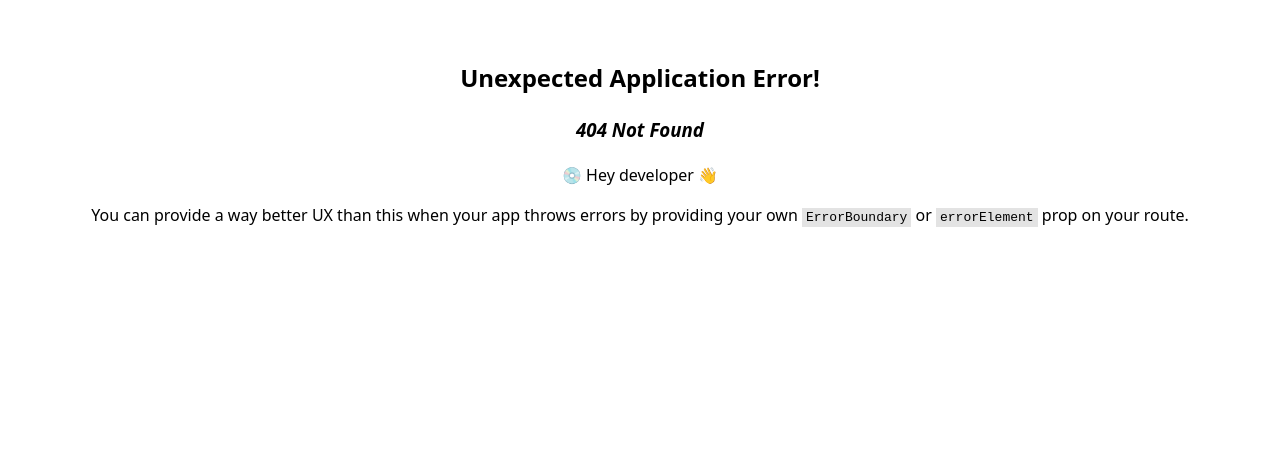
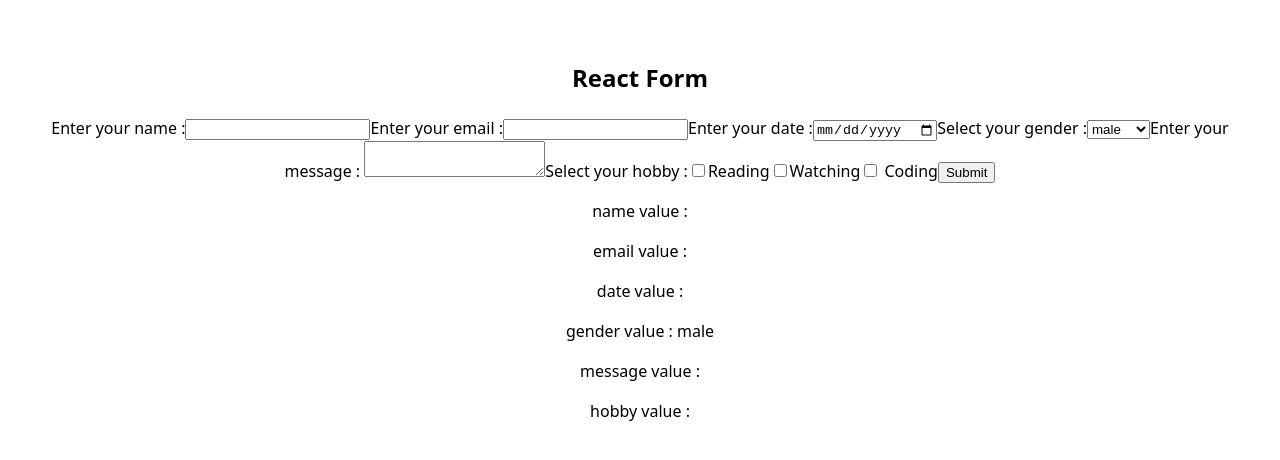
Before and after one commit to rizkydharma02/latihan-reactjs, a React (Vite) app: page /forms in a window 1280 px wide. Before the commit this address had no page. Shown: the top 460 px of the page. Built offline with nearby package versions, Linux system fonts and the light colour scheme.

Commit message:
add component ReactForm

```diff
--- /dev/null
+++ b/src/components/ReactForm.jsx
@@ -0,0 +1,101 @@
+import { useState } from 'react';
+
+const ReactForm = () => {
+  const [name, setName] = useState('');
+  const [email, setEmail] = useState('');
+  const [isDate, setIsDate] = useState('');
+  const [gender, setGender] = useState('male');
+  const [message, setMessage] = useState('');
+  const [hobby, setHobby] = useState({});
+
+  const handleSubmit = (e) => {
+    e.preventDefault();
+    console.log('Name:', name);
+    console.log('Email:', email);
+    console.log('Date:', isDate);
+    console.log('Gender:', gender);
+    console.log('Message:', message);
+    console.log('Hobby:', hobby);
+  };
+
+  const handleInputName = (e) => {
+    setName(e.target.value);
+  };
+
+  const handleInputEmail = (e) => {
+    setEmail(e.target.value);
+  };
+
+  const handleInputDate = (e) => {
+    setIsDate(e.target.value);
+  };
+
+  const handleInputGender = (e) => {
+    setGender(e.target.value);
+  };
+
+  const handleInputMessage = (e) => {
+    setMessage(e.target.value);
+  };
+
+  const handleInputHobby = (e) => {
+    setHobby((prev) => ({
+      ...prev,
+      [e.target.name]: e.target.checked,
+    }));
+  };
+
+  return (
+    <>
+      <h2>React Form</h2>
+      <form action="" onSubmit={handleSubmit}>
+        <label htmlFor="name">
+          Enter your name :
+          <input type="text" onChange={handleInputName} value={name} name="name" id="name" />
+        </label>
+        <label htmlFor="email">
+          Enter your email :
+          <input type="email" onChange={handleInputEmail} value={email} name="email" id="email" />
+        </label>
+        <label htmlFor="date">
+          Enter your date :
+          <input type="date" onChange={handleInputDate} value={isDate} name="date" id="date" />
+        </label>
+        <label htmlFor="gender">
+          Select your gender :
+          <select value={gender} onChange={handleInputGender} name="gender" id="gender">
+            <option value="male">male</option>
+            <option value="female">female</option>
+          </select>
+        </label>
+        <label htmlFor="message">
+          Enter your message : <textarea onChange={handleInputMessage} name="message" id="message" />
+        </label>
+        <label htmlFor="hobby">
+          Select your hobby :
+          <input type="checkbox" onChange={handleInputHobby} name="reading" id="reading" checked={hobby.reading || false} />
+          Reading
+          <input type="checkbox" onChange={handleInputHobby} name="watching" id="watching" checked={hobby.watching || false} />
+          Watching
+          <input type="checkbox" onChange={handleInputHobby} name="coding" id="coding" checked={hobby.coding || false} /> Coding
+        </label>
+        <button type="submit">Submit</button>
+      </form>
+
+      <div>
+        <p>name value : {name}</p>
+        <p>email value : {email}</p>
+        <p>date value : {isDate}</p>
+        <p>gender value : {gender}</p>
+        <p>message value : {message}</p>
+        <p>
+          hobby value : {hobby.reading ? 'reading,' : ''}
+          {hobby.watching ? 'watching,' : ''}
+          {hobby.coding ? 'coding' : ''}
+        </p>
+      </div>
+    </>
+  );
+};
+
+export default ReactForm;
--- a/src/main.jsx
+++ b/src/main.jsx
@@ -9,6 +9,7 @@ import { RouterProvider } from 'react-router/dom';
 import ListViewTodos from './sections/ListViewTodos';
 import ListViewAPI from './sections/ListViewAPI.jsx';
 import { PersistGate } from 'redux-persist/integration/react';
+import ReactForm from './components/ReactForm.jsx';
 
 const router = createBrowserRouter([
   {
@@ -23,6 +24,10 @@ const router = createBrowserRouter([
     path: '/users',
     element: <ListViewAPI />,
   },
+  {
+    path: '/forms',
+    element: <ReactForm />,
+  },
 ]);
 
 createRoot(document.getElementById('root')).render(
```
Also changed, not shown: src/components/ReactPortals.jsx (added, +7 -0 lines), src/components/ReactRef.jsx (added, +7 -0 lines), src/components/ReactSuspense.jsx (added, +7 -0 lines), src/components/ReactTransition.jsx (added, +7 -0 lines), src/sections/ListReactForm.jsx (added, +12 -0 lines).
